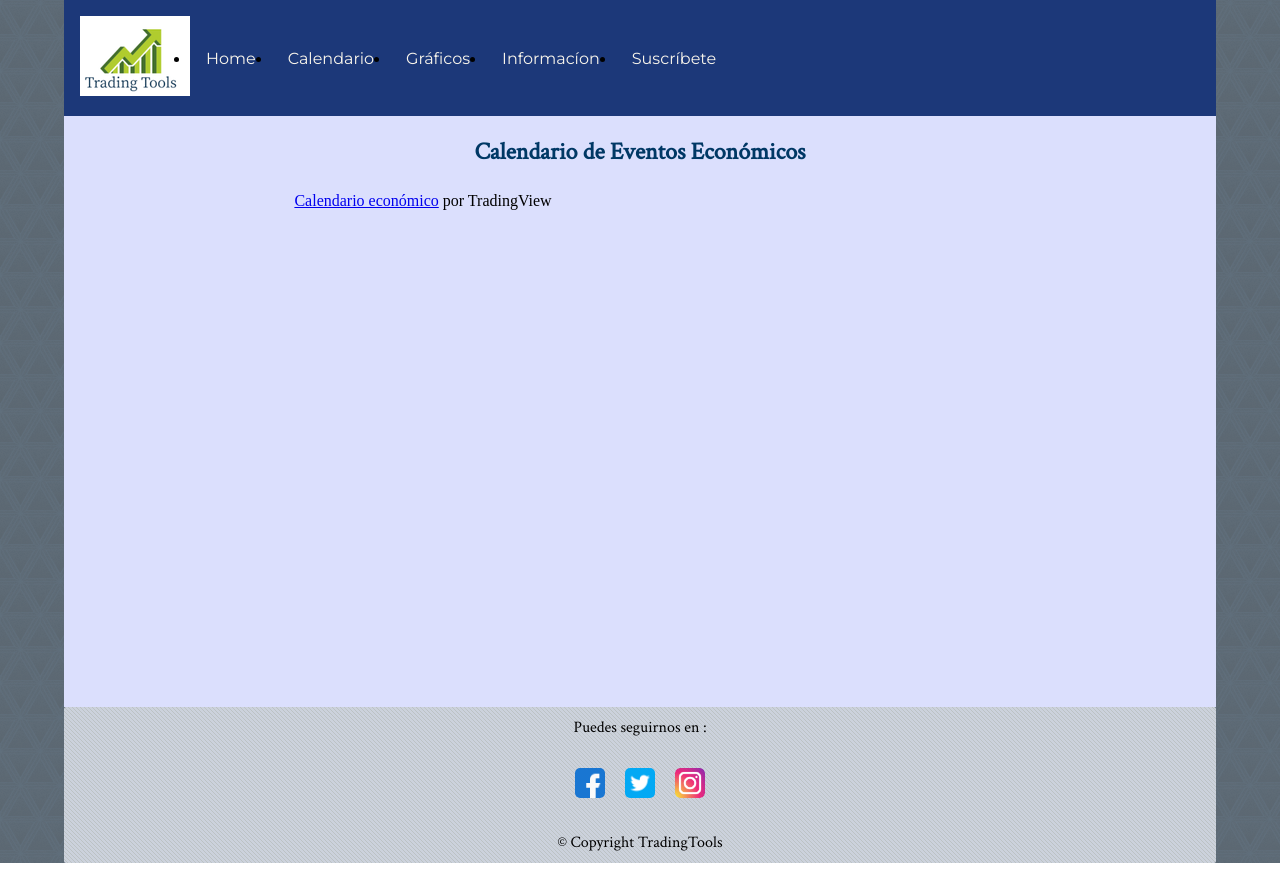
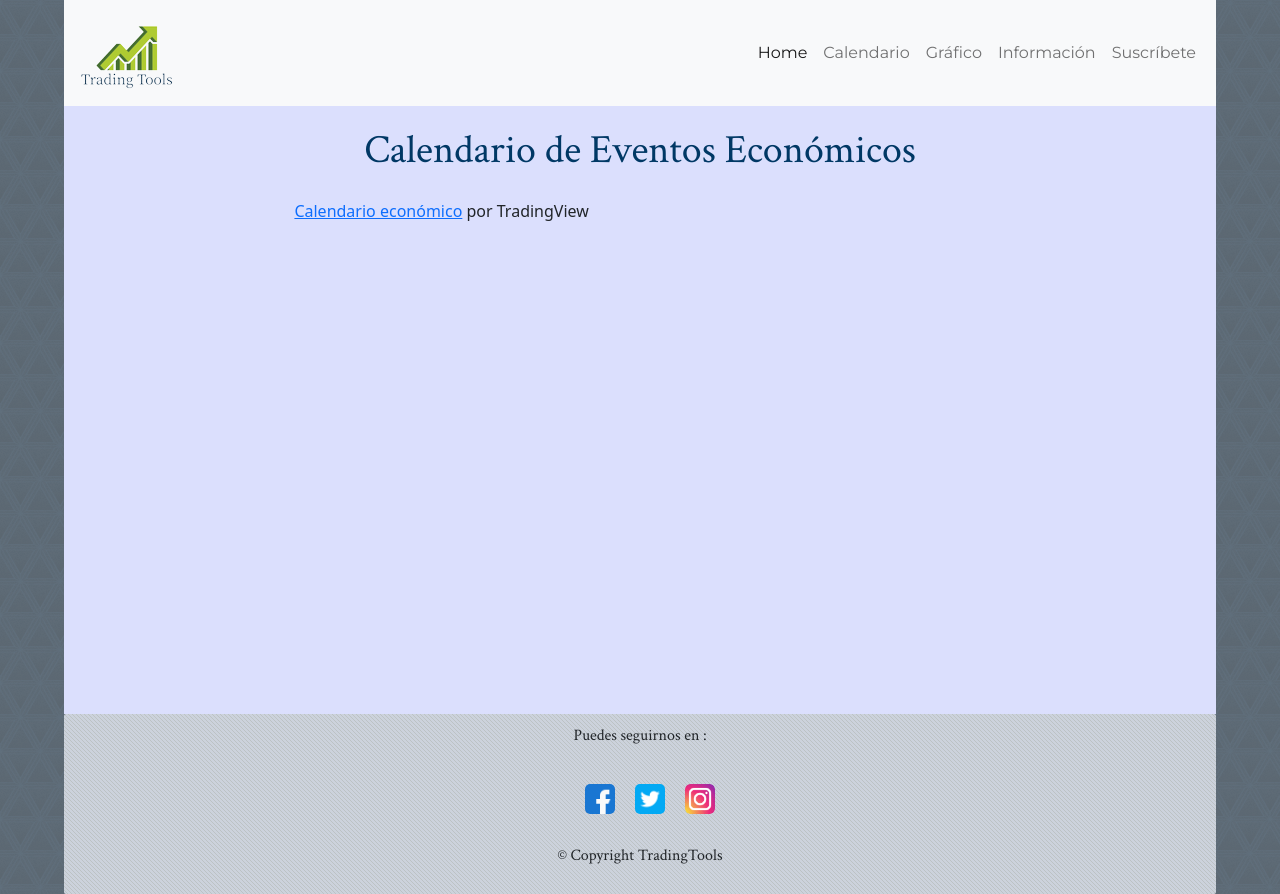
Before and after one commit to JoseLDuran00/tradingtool-duran, a plain HTML site: page calendario.html in a window 1280 px wide. Before the commit the page ends 863 px from the top, so only its background shows below. Drawn offline with nearby package versions, Linux system fonts and the light colour scheme; a script that the page names is missing.

Commit message:
modificacion navbar en paginas

```diff
--- a/calendario.html
+++ b/calendario.html
@@ -8,6 +8,9 @@
   <title>Calendario</title>
   <!--Favicon -->
   <link rel="icon" href="./images/favicon-16x16.png">
+
+  <!-- CSS Boostrap -->
+<link href="https://cdn.jsdelivr.net/npm/bootstrap@5.2.1/dist/css/bootstrap.min.css" rel="stylesheet" integrity="sha384-iYQeCzEYFbKjA/T2uDLTpkwGzCiq6soy8tYaI1GyVh/UjpbCx/TYkiZhlZB6+fzT" crossorigin="anonymous">
 
   <!-- Fuentes de Google -->
   <link rel="preconnect" href="https://fonts.googleapis.com">
@@ -20,27 +23,38 @@
 <body class="ancho">
   <header>
     <!-- Nav Bar -->
-    <nav>
-      <a href="./index.html">
-        <img class="logo" src="./images/logo_100_80.png" alt="logo">
+    <nav class="navbar navbar-expand-lg bg-light">
+      <div class="container-fluid ">
+        <a class="navbar-brand" href="#">
+          <img class="logo" src="./images/logo_100_80-removebg.png"  alt="logo">
         </a>
-      <ul>
-        <li>
-          <a href="index.html">Home</a>
+        <button class="navbar-toggler" type="button" data-bs-toggle="collapse" data-bs-target="#navbarsExample05" aria-controls="navbarsExample05" aria-expanded="false" aria-label="Toggle navigation">
+          <span class="navbar-toggler-icon"></span>
+        </button>
+
+        <div class="collapse navbar-collapse" id="navbarsExample05">
+          <ul class="navbar-nav ms-auto mb-2 mb-lg-0">
+            <li class="nav-item">
+              <a class="nav-link active" aria-current="page" href="index.html">Home</a>
             </li>
-        <li>
-          <a href="calendario.html">Calendario</a>
+            <li class="nav-item">
+              <a class="nav-link" href="calendario.html">Calendario</a>
             </li>
-        <li>
-          <a href="graficos.html">Gráficos</a>
+            <li class="nav-item">
+              <a class="nav-link" href="graficos.html">Gráfico</a>
             </li>
-        <li>
-          <a href="informacion.html">Informacíon</a>
+            <li class="nav-item">
+              <a class="nav-link" href="informacion.html">Información</a>
             </li>
-        <li>
-          <a href="suscribete.html">Suscríbete</a>
+            <li class="nav-item">
+              <a class="nav-link" href="suscribete.html">Suscríbete</a>
             </li>
+
           </ul>
+
+        </div>
+      </div>
+
     </nav>
   </header>
 
@@ -95,6 +109,9 @@
       <p>© Copyright TradingTools</p>
     </div>
   </footer>
+
+   <!-- JavaScript Bundle with Popper -->
+<script src="https://cdn.jsdelivr.net/npm/bootstrap@5.2.1/dist/js/bootstrap.bundle.min.js" integrity="sha384-u1OknCvxWvY5kfmNBILK2hRnQC3Pr17a+RTT6rIHI7NnikvbZlHgTPOOmMi466C8" crossorigin="anonymous"></script>
 </body>
 
 </html>
```
Also changed, not shown: graficos.html (+29 -14 lines), informacion.html (+31 -15 lines), suscribete.html (+25 -14 lines). Lines whose indentation alone changed are shown as unchanged.
